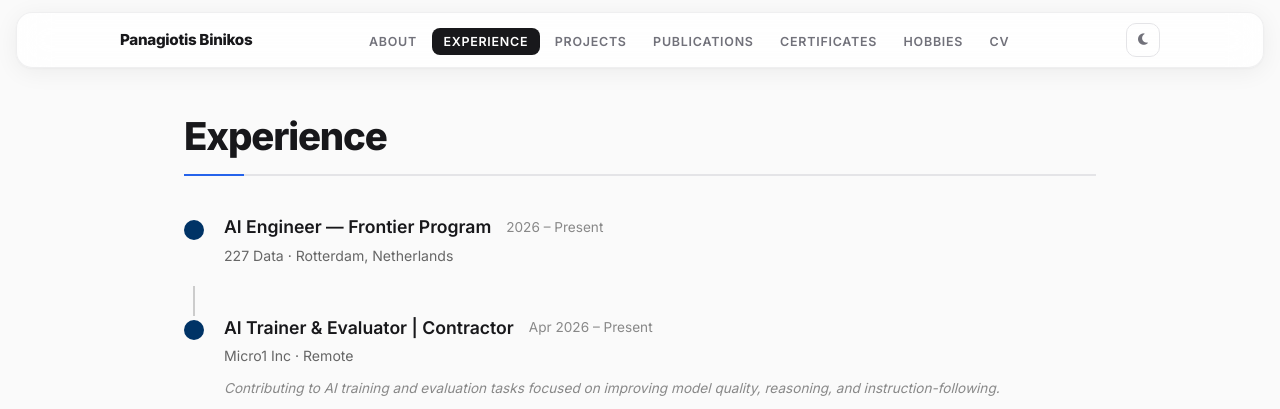
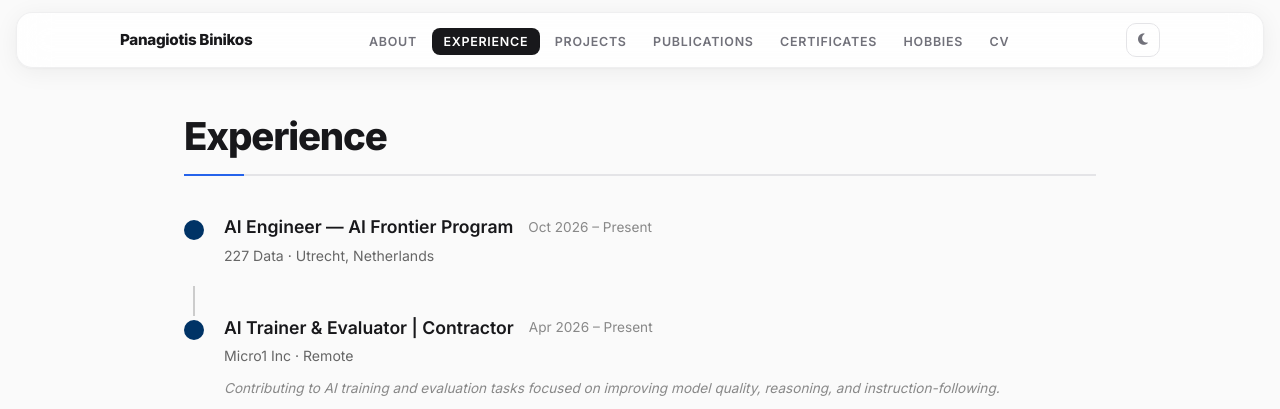
Before and after one commit to PanosBin/PanosBin.github.io, a Jekyll site: the page built from experience.md, in a window 1280 px wide and 900 px high. Shown: the top 409 px of the window. Built offline with Jekyll 4.4.1, drawn with Linux system fonts in a browser that asks for light colours.

Commit message:
Fix 227 Data details: Utrecht, Oct 2026, AI Frontier Program

```diff
--- a/experience.md
+++ b/experience.md
@@ -15,10 +15,10 @@ description: "Professional experience of Panagiotis Binikos."
     <div class="timeline-dot timeline-dot--current"></div>
     <div class="timeline-content">
       <div class="timeline-header">
-        <h3>AI Engineer &mdash; Frontier Program</h3>
-        <span class="timeline-period">2026 &ndash; Present</span>
+        <h3>AI Engineer &mdash; AI Frontier Program</h3>
+        <span class="timeline-period">Oct 2026 &ndash; Present</span>
       </div>
-      <div class="timeline-inst">227 Data &middot; Rotterdam, Netherlands</div>
+      <div class="timeline-inst">227 Data &middot; Utrecht, Netherlands</div>
     </div>
   </div>
 
```
Also changed, not shown: cv.md (+3 -3 lines), index.md (+2 -2 lines).
